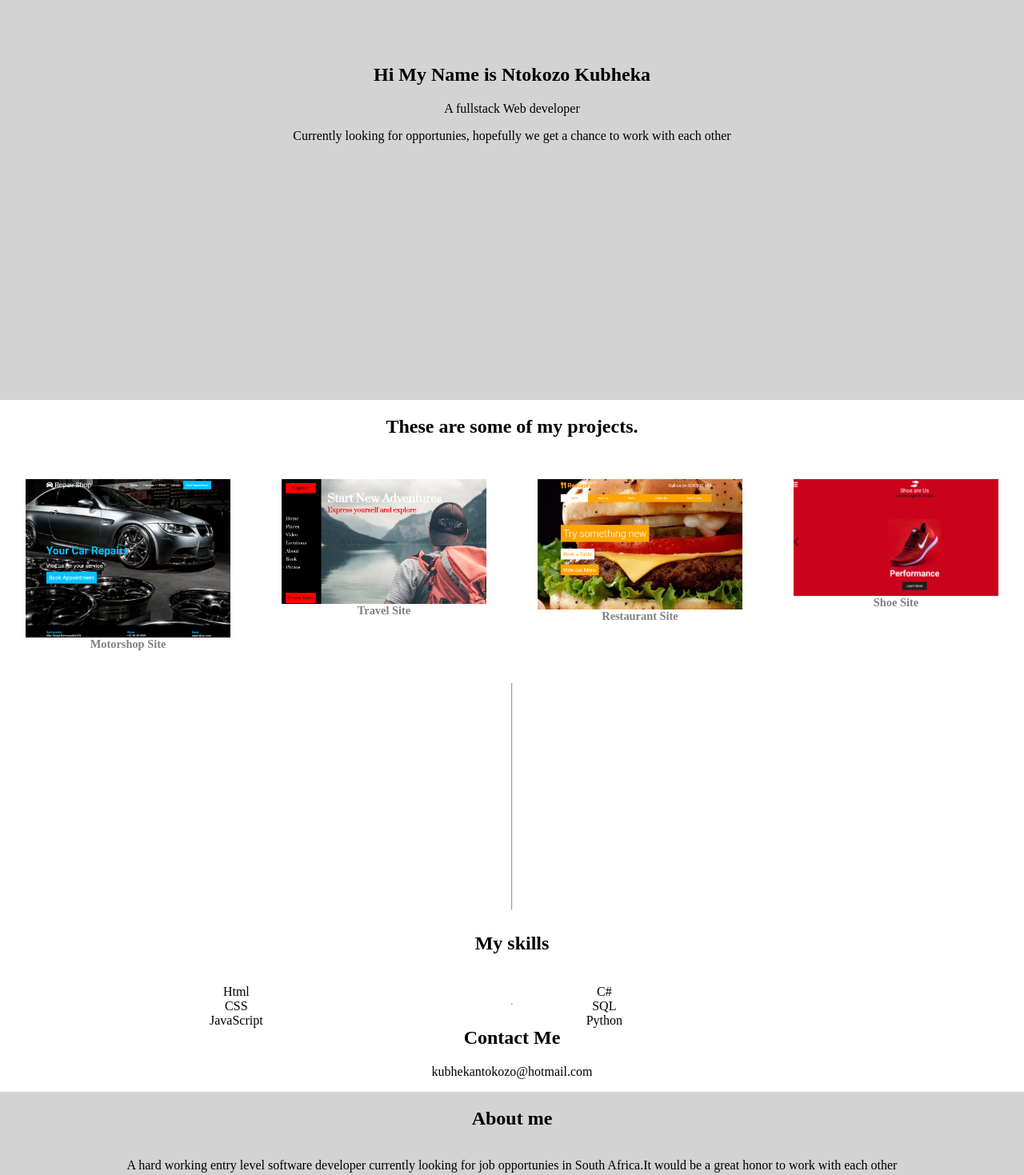
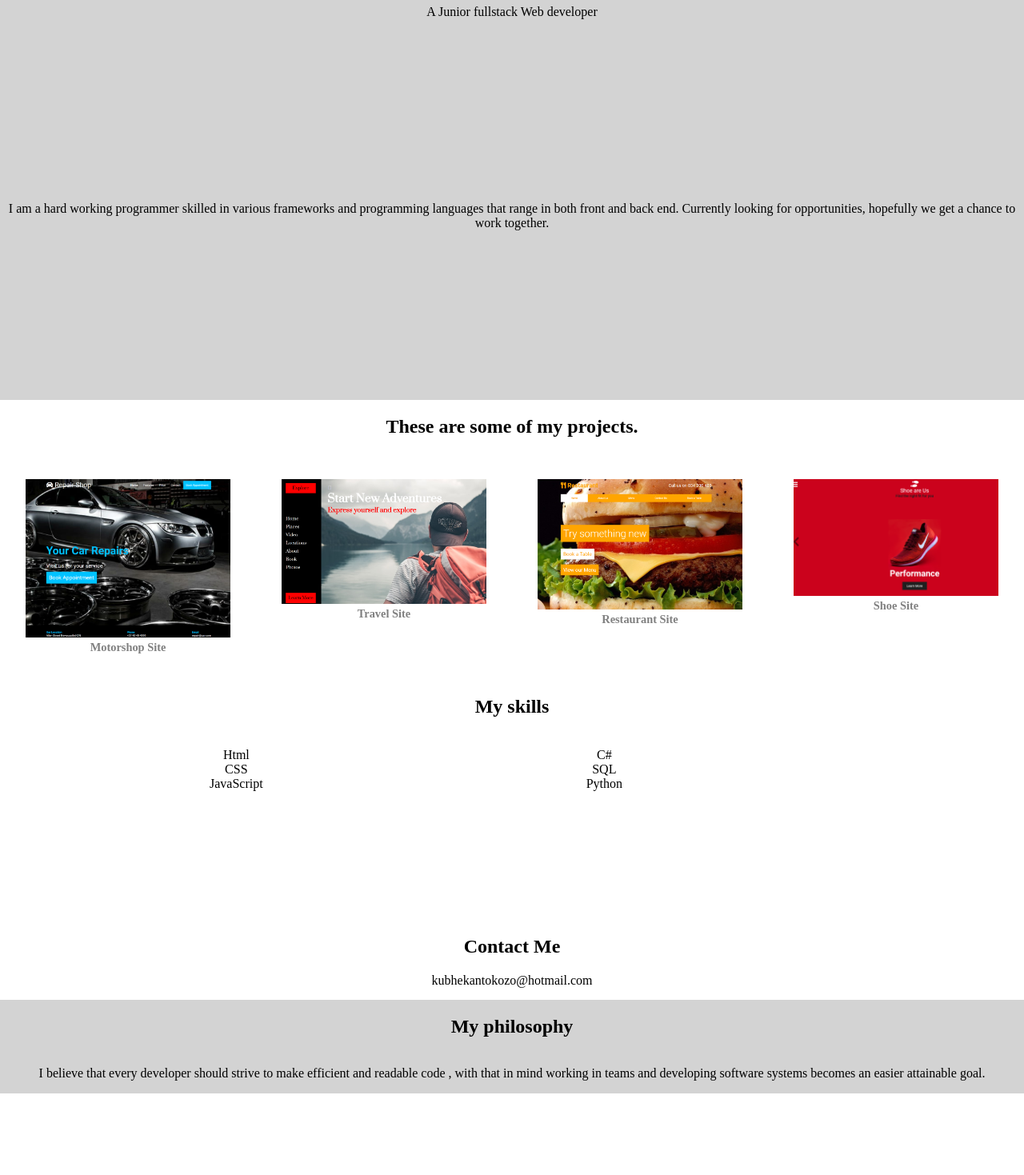
Before and after one commit to ntokozokubheka/ntokozo-kubheka-personal-profile, a plain HTML site: page index.html in a window 1280 px wide. Shown: the part 300-1769 px from the top of the page at 80% size. After the commit the page ends 1667 px from the top, so only its background shows below. Drawn offline with Linux system fonts and the light colour scheme.

Commit message:
Update index.html

```diff
--- a/index.html
+++ b/index.html
@@ -1,8 +1,10 @@
+<!DOCTYPE html>
+<html lang="en" >
 <head>
   <link rel="stylesheet" href="./css/style.css">
 
 </head>
-
+<body>
 <nav id="navbar">
   <a href="#contact">Contact</a>
   <a href="#projects">Projects</a>
@@ -12,10 +14,10 @@
 
 <main>
 
-  <section id="welcome-section">
-    <h1>Hi My Name is Ntokozo Kubheka</h1>
-    <p>A fullstack Web developer</p>
-    <p>Currently looking for opportunies, hopefully we get a chance to work with each other</p>
+  <section id="profile">
+    <h2>About me <br> Hi My Name is Ntokozo Kubheka</h2>
+    <p>A Junior fullstack Web developer</p>
+    <p>I am a hard working programmer skilled in various frameworks and programming languages that range in both front and back end. Currently looking for opportunities, hopefully we get a chance to work together.</p>
   </section>
 
   <section id="projects">
@@ -52,7 +54,7 @@
 
       <div>
   </section>
-<hr>
+
   <section id="skills">
     <h2>My skills</h2>
     <div id="skill-list">
@@ -76,15 +78,18 @@
 
     </div>
   </section>
-<hr>
+
   <section id="contact">
     <h2>Contact Me</h2>
     <p>kubhekantokozo@hotmail.com</p>
   </section>
 
   <section id="profile">
-    <h2>About me</h2>
-    <p>A hard working entry level software developer currently looking for job opportunies in South Africa.It would be a great honor to work with each other</p>
+    <h2>
+My philosophy</h2>
+    <p>I believe that every developer should strive to make efficient and readable code , with that in mind working in teams and developing software systems becomes an easier attainable goal.</p>
   </section>
 
 </main>
+        </body>
+</html>
```
